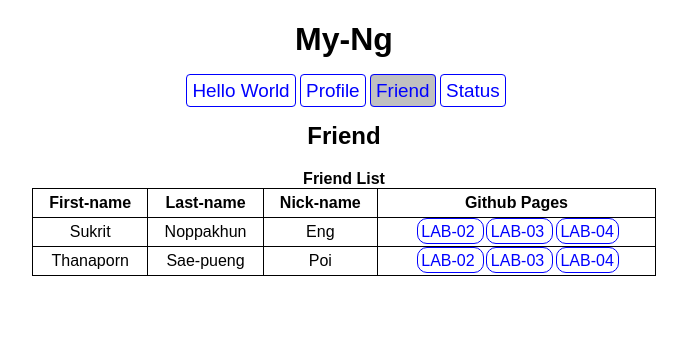
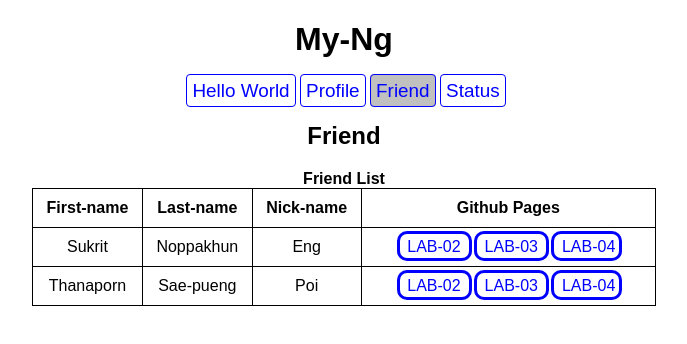
Before and after one commit to camt-mmit/2021_02-954447-001-lab-angular-01-keemdedone, an Angular app: page /friend in a window 1280 px wide. Shown: the top 344 px of the page, without its empty margins (296-983 px from the left). Built offline with nearby package versions, Linux system fonts and the light colour scheme.

Commit message:
add css to friend

```diff
--- a/src/app/friend/friend.component.scss
+++ b/src/app/friend/friend.component.scss
@@ -1,6 +1,6 @@
 table,th,td{
   border: 1px solid black;
-  padding: 5px 2px 5px 2px;
+  padding: 10px 2px 10px 2px; //H,L,B,R
 }
 
 table{
@@ -9,3 +9,13 @@
   height: fit-content;
   width: 50%;
 }
+
+.cmd-lab-button>a{
+  color: blue;
+  text-decoration: none;
+  border: 3px solid blue;
+  border-radius: 10px;
+  margin-left: 0.25ch;
+  margin-top: 0.25ch;
+  padding: 1mm 1mm 1mm 2mm;
+}
--- a/src/app/status/status.component.scss
+++ b/src/app/status/status.component.scss
@@ -14,7 +14,7 @@
 
 
 td>b::after{
-  content: '::';
+  content: '>>';
   font-size: 5mm;
   margin-left: 0.5ch;
   margin-right: 0.5ch;
--- a/src/styles.scss
+++ b/src/styles.scss
@@ -4,12 +4,6 @@
   text-align:center;
   }
 
-  .cmd-lab-button>a{
-    color: blue;
-    text-decoration: none;
-    border: 1px solid blue;
-    border-radius: 10px;
-    margin-left: 0.25ch;
-    margin-top: 0.25ch;
-    padding: 1mm 1mm 1mm 1mm;
-  }
+a:hover{
+  background-color: skyblue;
+}
```
Also changed, not shown: src/app/profile/profile.component.scss (line endings or trailing spaces).
